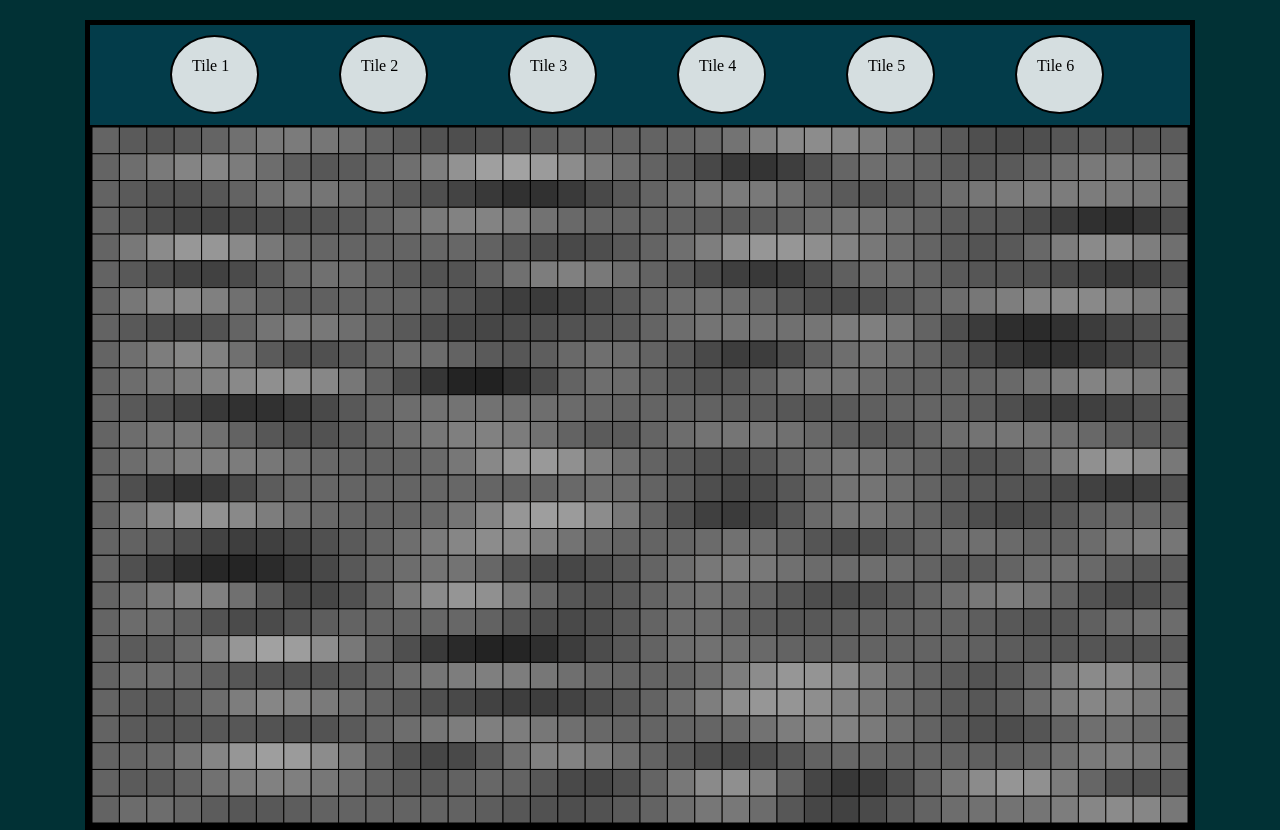
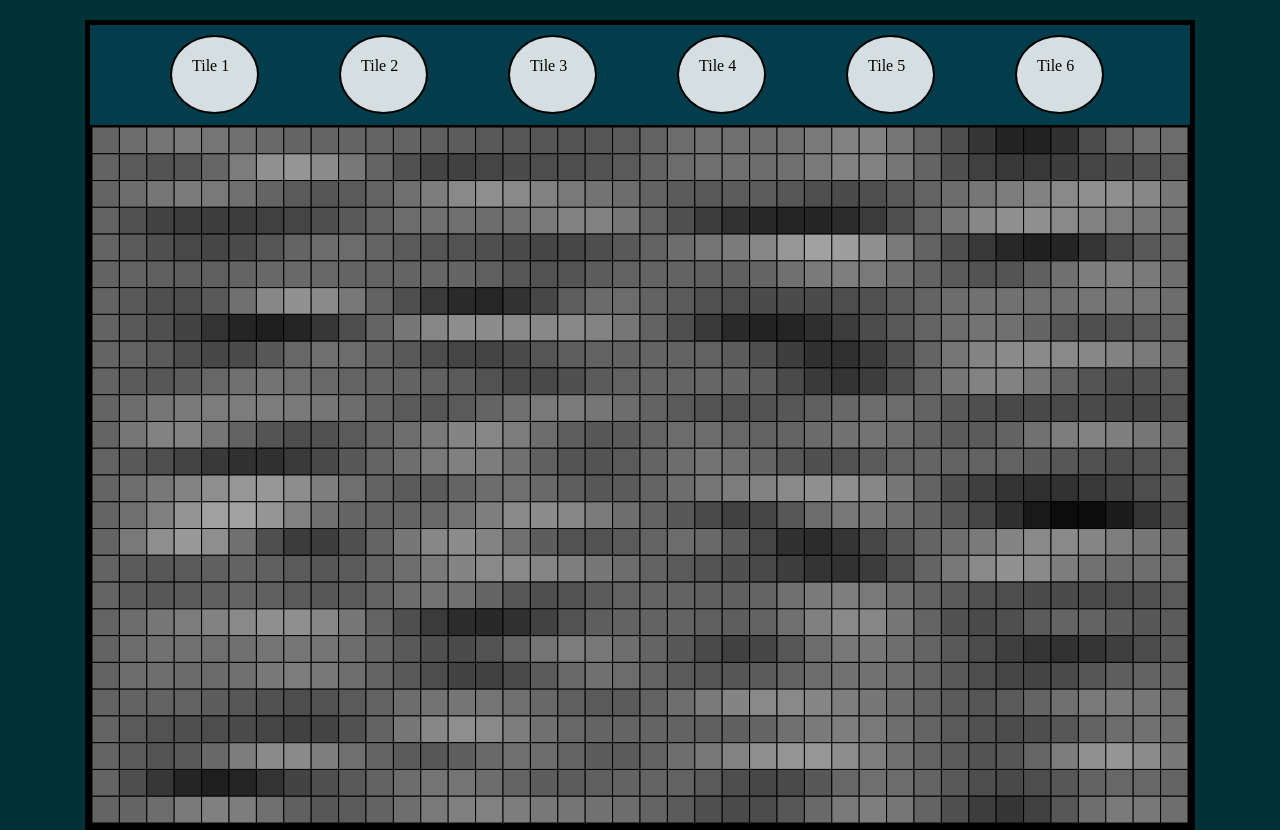
Before and after one commit to lorankary/perlin, a plain HTML site: page index.html in a window 1280 px wide. Drawn offline with Linux system fonts and the light colour scheme.

Commit message:
nothing much

```diff
--- a/game.js
+++ b/game.js
@@ -28,7 +28,7 @@ function Game(){
     noise.seed(Math.random());
     let x_off = 0.1;
     let y_off = 0.1;
-    let x = 0, y = 10000;
+    let x = 0, y = 10;
     let p_min = 10, p_max = -10;
     for (let r = 0; r < this.grid.length; r++) {
         for (let c = 0; c < this.grid[r].length; c++) {
--- a/index.html
+++ b/index.html
@@ -9,7 +9,6 @@
     <script src="game.js"></script>
     <script src="jsvector.js"></script>
     <script src="Cell.js"></script>
-    <script src="pathCells.js"></script>
     <script src="perlin.js"></script>
   </head>
 
```
